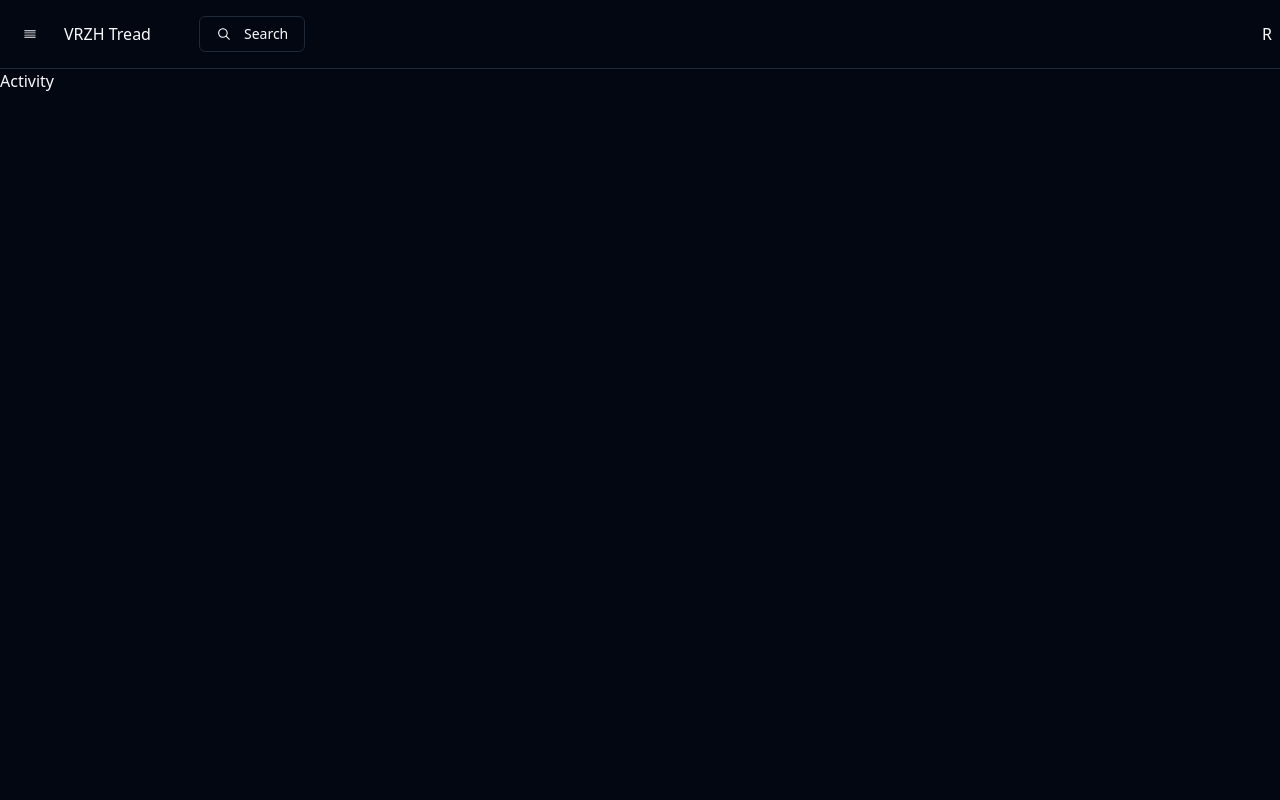
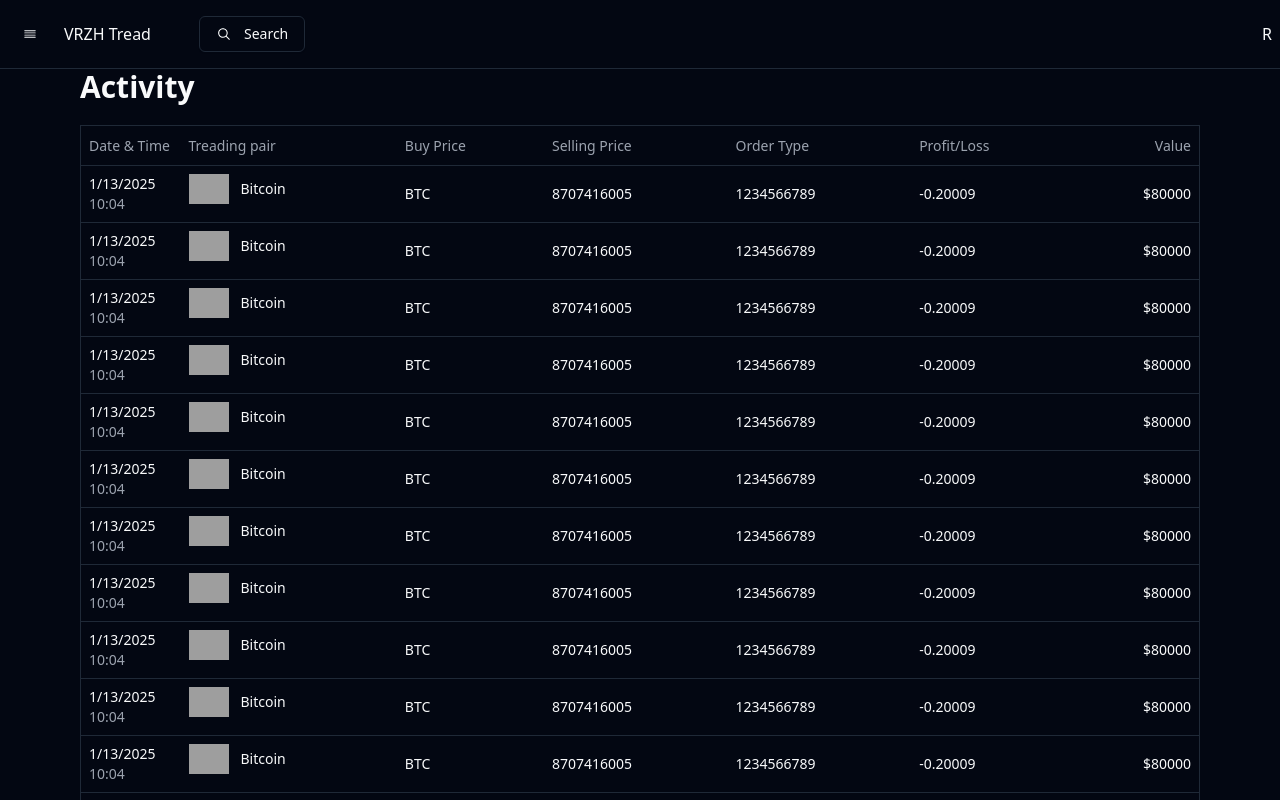
Before and after one commit to VitaliRzheutski/traiding-platform-frontend, a React (Vite) app: page /activity in a window 1280 px wide. Shown: the top 800 px of the page. Built offline with nearby package versions, Linux system fonts and the light colour scheme; grey boxes are pictures that could not be loaded.

Commit message:
Implemented activity component

```diff
--- a/src/page/Activity/Activity.jsx
+++ b/src/page/Activity/Activity.jsx
@@ -1,7 +1,56 @@
 import React from 'react'
+import {
+    Table,
+    TableBody,
+    TableCell,
+    TableHead,
+    TableHeader,
+    TableRow
+} from "@/components/ui/table"
+import { Avatar, AvatarImage } from '@radix-ui/react-avatar';
 
 export const Activity = () => {
     return (
-        <div>Activity</div>
+        <div className="px-5 lg:px-20">
+            <h1 className="font-bold text-3xl pb-5">Activity</h1>
+            <Table className="border">
+                <TableHeader className="py-3" >
+                    <TableRow>
+                        <TableHead className="w-[100px]">Date & Time</TableHead>
+                        <TableHead>Treading pair</TableHead>
+                        <TableHead>Buy Price</TableHead>
+                        <TableHead>Selling Price</TableHead>
+                        <TableHead>Order Type</TableHead>
+                        <TableHead>Profit/Loss</TableHead>
+
+                        <TableHead className="text-right">Value</TableHead>
+                    </TableRow>
+                </TableHeader>
+                <TableBody>
+                    {[1, 1, 1, 1, 1, 1, 1, 1, 1, 1, 1, 1, 1, 1, 1, 1].map((item, index) =>
+                        <TableRow key={index}>
+                            <TableCell>
+                                <p>1/13/2025</p>
+                                <p className='text-gray-400'>10:04</p>
+                            </TableCell>
+                            <TableCell className="font-medium flex items-center gap-3">
+                                <Avatar className='-z-50 w-[40px]'>
+                                    <AvatarImage src='https://upload.wikimedia.org/wikipedia/commons/thumb/4/46/Bitcoin.svg/800px-Bitcoin.svg.png' />
+                                </Avatar>
+                                <span>Bitcoin</span>
+                            </TableCell>
+                            <TableCell>BTC</TableCell>
+                            <TableCell>8707416005</TableCell>
+                            <TableCell>1234566789</TableCell>
+                            <TableCell>-0.20009</TableCell>
+                            <TableCell className="text-right">$80000</TableCell>
+
+                        </TableRow>
+                    )}
+
+                </TableBody>
+            </Table>
+
+        </div>
     )
 }
```
